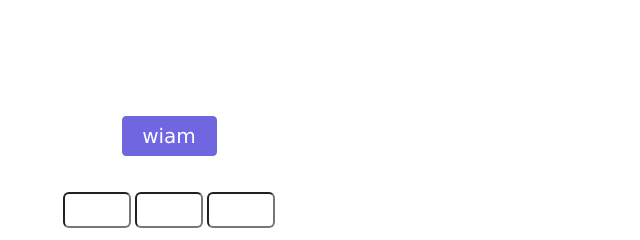
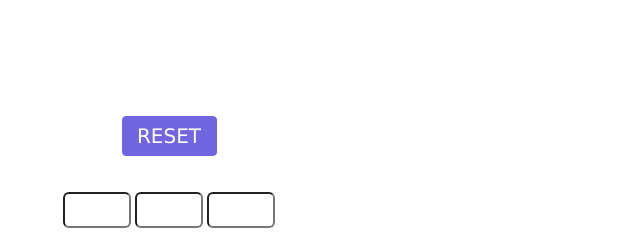
Before and after one commit to mr-dev-dragon/XOXO, a plain HTML site: page index.html in a window 1280 px wide. Shown: the top 240 px of the page, 471-1111 px from the left. Drawn offline with Linux system fonts and the light colour scheme; some packages are replaced by stand-ins of ours; a script that the page names is missing.

Commit message:
Update index.html

```diff
--- a/index.html
+++ b/index.html
@@ -7,7 +7,7 @@
 	<main id="main">
 		<br><br><br><br><br><br>
 
-				<button id="but" onclick="myfunc_2()">wiam</button>
+				<button id="but" onclick="myfunc_2()">RESET </button>
 					<br><br><br>
 		<input type="text" id="b1" onclick="myfunc_3(); myfunc();" readonly>
 		<input type="text" id="b2" onclick="myfunc_4(); myfunc();" readonly>
```
